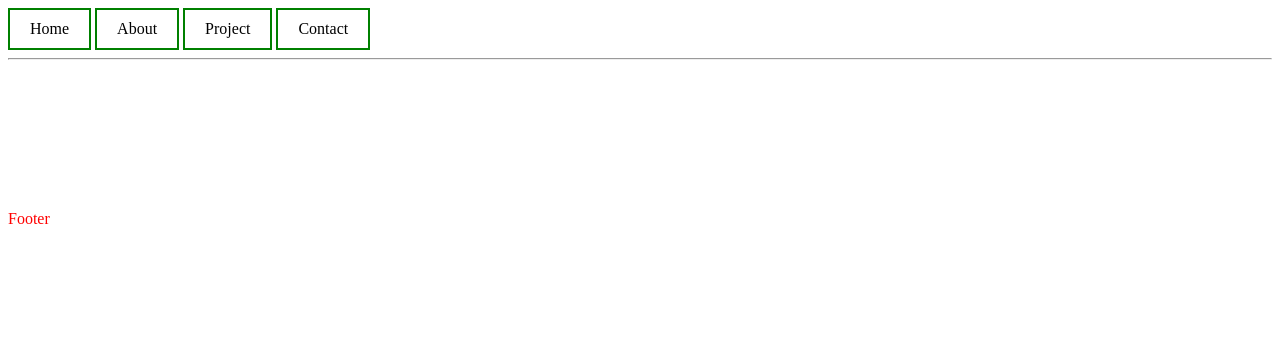
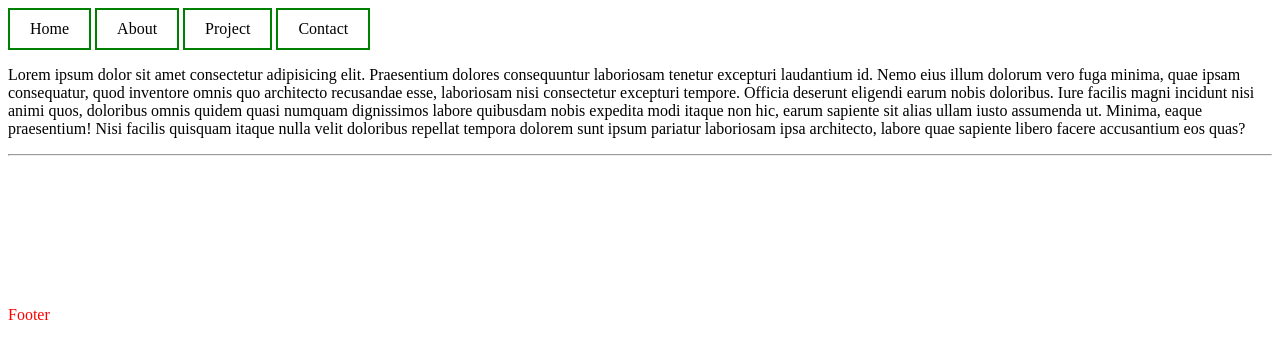
Before and after one commit to anilofficial53/anilresume, a plain HTML site: page index.html in a window 1280 px wide. Drawn offline with Linux system fonts and the light colour scheme.

Commit message:
Update index.html

```diff
--- a/index.html
+++ b/index.html
@@ -14,6 +14,7 @@
         <a href="#">Project</a>
         <a href="#">Contact</a>
     </nav>
+    <p>Lorem ipsum dolor sit amet consectetur adipisicing elit. Praesentium dolores consequuntur laboriosam tenetur excepturi laudantium id. Nemo eius illum dolorum vero fuga minima, quae ipsam consequatur, quod inventore omnis quo architecto recusandae esse, laboriosam nisi consectetur excepturi tempore. Officia deserunt eligendi earum nobis doloribus. Iure facilis magni incidunt nisi animi quos, doloribus omnis quidem quasi numquam dignissimos labore quibusdam nobis expedita modi itaque non hic, earum sapiente sit alias ullam iusto assumenda ut. Minima, eaque praesentium! Nisi facilis quisquam itaque nulla velit doloribus repellat tempora dolorem sunt ipsum pariatur laboriosam ipsa architecto, labore quae sapiente libero facere accusantium eos quas?</p>
     <hr>
     <br>
     <br>
```
